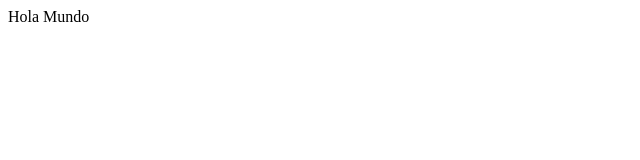
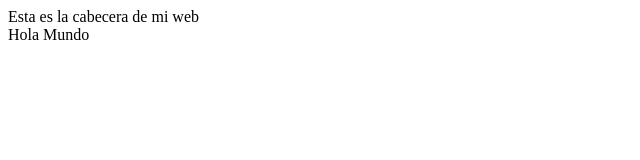
Before and after one commit to AlbaM9/Desarrollo-Web-Adalab, a plain HTML site: page modulo-1-leccion1-ejercicio-1/index.html in a window 1280 px wide. Shown: the whole page, without its empty margins (0-640 px from the left). Drawn offline with Linux system fonts and the light colour scheme.

Commit message:
With a header

```diff
--- a/modulo-1-leccion1-ejercicio-1/index.html
+++ b/modulo-1-leccion1-ejercicio-1/index.html
@@ -6,7 +6,8 @@
     <title>Document</title>
 </head>
 <body>
-
+<header>Esta es la cabecera de mi web
+</header>
     Hola Mundo
 
 </body>
```
